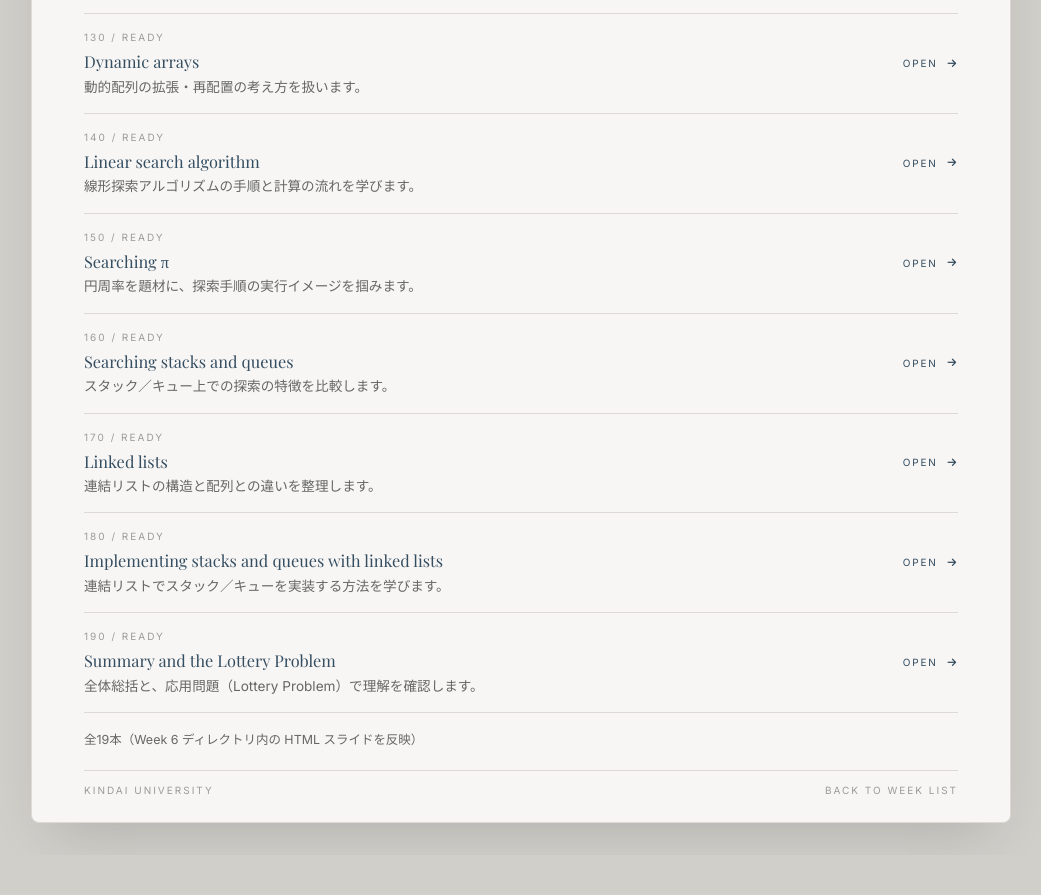
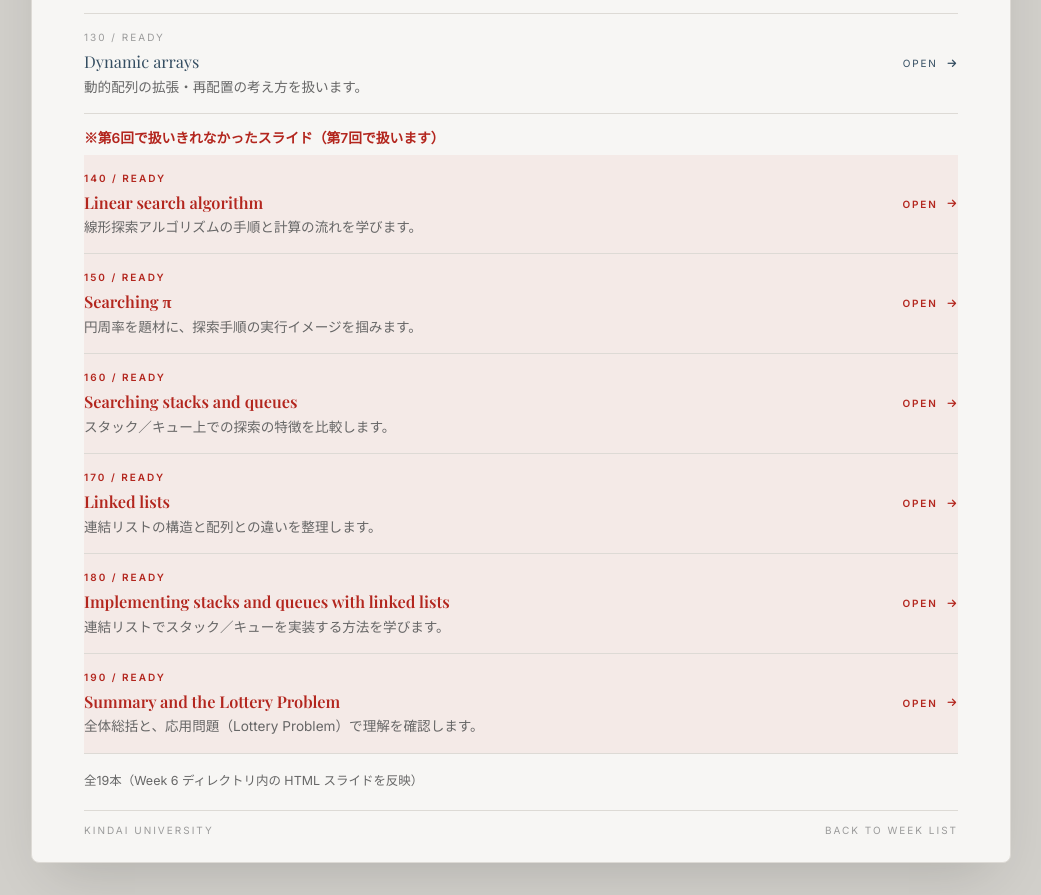
Before and after one commit to Shun-Osawa-kindai/Special-Lecture-on-Programming, a plain HTML site: page lecture-notes/Week_6/index.html in a window 1280 px wide. Shown: the part 1519-2414 px from the top of the page, without its empty margins (119-1160 px from the left). Before the commit the page ends 2374 px from the top, so only its background shows below. Drawn offline with nearby package versions, Linux system fonts and the light colour scheme; a web font is replaced by a local one.

Commit message:
第6回で扱いきれなかったすr態度に関する中役を記載

```diff
--- a/lecture-notes/Week_6/index.html
+++ b/lecture-notes/Week_6/index.html
@@ -31,6 +31,12 @@
         .slide-desc { margin:0; font-size:.85rem; color:var(--muted); }
         .action { display:inline-flex; align-items:center; gap:10px; font-size:10px; letter-spacing:.18em; text-transform:uppercase; color:var(--navy); white-space:nowrap; }
         .action i { font-size:.62rem; }
+        .carryover-note { margin:14px 0 6px; font-size:.86rem; color:#b3261e; font-weight:700; }
+        .carryover-item { background:rgba(179,38,30,.06); }
+        .carryover-item:hover { background:rgba(179,38,30,.12); }
+        .carryover-item .slide-label,
+        .carryover-item .slide-title,
+        .carryover-item .action { color:#b3261e; font-weight:700; }
         .meta { margin-top:18px; font-size:.78rem; color:var(--muted); }
         .bottom { margin-top:20px; border-top:1px solid var(--border); padding-top:12px; display:flex; justify-content:space-between; font-size:10px; letter-spacing:.2em; text-transform:uppercase; color:var(--light); }
         @media (max-width: 840px) { .card { padding:28px 20px 18px; } .slide-item { grid-template-columns:1fr; } }
@@ -60,12 +66,13 @@
                 <a class="slide-item" href="./110.Solution%20to%20the%20Theseus%20and%20Minotaur%20problem.html"><div><p class="slide-label">110 / Ready</p><h2 class="slide-title serif">Solution to the Theseus and Minotaur problem</h2><p class="slide-desc">テセウス問題の解法を、スタックとの対応で説明します。</p></div><span class="action">Open<i class="fa-solid fa-arrow-right"></i></span></a>
                 <a class="slide-item" href="./120.Arrays.html"><div><p class="slide-label">120 / Ready</p><h2 class="slide-title serif">Arrays</h2><p class="slide-desc">配列を導入し、抽象データ型との関係を具体化します。</p></div><span class="action">Open<i class="fa-solid fa-arrow-right"></i></span></a>
                 <a class="slide-item" href="./130.Dynamic%20arrays.html"><div><p class="slide-label">130 / Ready</p><h2 class="slide-title serif">Dynamic arrays</h2><p class="slide-desc">動的配列の拡張・再配置の考え方を扱います。</p></div><span class="action">Open<i class="fa-solid fa-arrow-right"></i></span></a>
-                <a class="slide-item" href="./140.Linear%20search%20algorithm.html"><div><p class="slide-label">140 / Ready</p><h2 class="slide-title serif">Linear search algorithm</h2><p class="slide-desc">線形探索アルゴリズムの手順と計算の流れを学びます。</p></div><span class="action">Open<i class="fa-solid fa-arrow-right"></i></span></a>
-                <a class="slide-item" href="./150.Searching%20%CF%80.html"><div><p class="slide-label">150 / Ready</p><h2 class="slide-title serif">Searching π</h2><p class="slide-desc">円周率を題材に、探索手順の実行イメージを掴みます。</p></div><span class="action">Open<i class="fa-solid fa-arrow-right"></i></span></a>
-                <a class="slide-item" href="./160.Searching%20stacks%20and%20queues.html"><div><p class="slide-label">160 / Ready</p><h2 class="slide-title serif">Searching stacks and queues</h2><p class="slide-desc">スタック／キュー上での探索の特徴を比較します。</p></div><span class="action">Open<i class="fa-solid fa-arrow-right"></i></span></a>
-                <a class="slide-item" href="./170.Linked%20lists.html"><div><p class="slide-label">170 / Ready</p><h2 class="slide-title serif">Linked lists</h2><p class="slide-desc">連結リストの構造と配列との違いを整理します。</p></div><span class="action">Open<i class="fa-solid fa-arrow-right"></i></span></a>
-                <a class="slide-item" href="./180.Implementing%20stacks%20and%20queues%20with%20linked%20lists.html"><div><p class="slide-label">180 / Ready</p><h2 class="slide-title serif">Implementing stacks and queues with linked lists</h2><p class="slide-desc">連結リストでスタック／キューを実装する方法を学びます。</p></div><span class="action">Open<i class="fa-solid fa-arrow-right"></i></span></a>
-                <a class="slide-item" href="./190.Summary%20and%20the%20Lottery%20Problem.html"><div><p class="slide-label">190 / Ready</p><h2 class="slide-title serif">Summary and the Lottery Problem</h2><p class="slide-desc">全体総括と、応用問題（Lottery Problem）で理解を確認します。</p></div><span class="action">Open<i class="fa-solid fa-arrow-right"></i></span></a>
+                <p class="carryover-note">※第6回で扱いきれなかったスライド（第7回で扱います）</p>
+                <a class="slide-item carryover-item" href="./140.Linear%20search%20algorithm.html"><div><p class="slide-label">140 / Ready</p><h2 class="slide-title serif">Linear search algorithm</h2><p class="slide-desc">線形探索アルゴリズムの手順と計算の流れを学びます。</p></div><span class="action">Open<i class="fa-solid fa-arrow-right"></i></span></a>
+                <a class="slide-item carryover-item" href="./150.Searching%20%CF%80.html"><div><p class="slide-label">150 / Ready</p><h2 class="slide-title serif">Searching π</h2><p class="slide-desc">円周率を題材に、探索手順の実行イメージを掴みます。</p></div><span class="action">Open<i class="fa-solid fa-arrow-right"></i></span></a>
+                <a class="slide-item carryover-item" href="./160.Searching%20stacks%20and%20queues.html"><div><p class="slide-label">160 / Ready</p><h2 class="slide-title serif">Searching stacks and queues</h2><p class="slide-desc">スタック／キュー上での探索の特徴を比較します。</p></div><span class="action">Open<i class="fa-solid fa-arrow-right"></i></span></a>
+                <a class="slide-item carryover-item" href="./170.Linked%20lists.html"><div><p class="slide-label">170 / Ready</p><h2 class="slide-title serif">Linked lists</h2><p class="slide-desc">連結リストの構造と配列との違いを整理します。</p></div><span class="action">Open<i class="fa-solid fa-arrow-right"></i></span></a>
+                <a class="slide-item carryover-item" href="./180.Implementing%20stacks%20and%20queues%20with%20linked%20lists.html"><div><p class="slide-label">180 / Ready</p><h2 class="slide-title serif">Implementing stacks and queues with linked lists</h2><p class="slide-desc">連結リストでスタック／キューを実装する方法を学びます。</p></div><span class="action">Open<i class="fa-solid fa-arrow-right"></i></span></a>
+                <a class="slide-item carryover-item" href="./190.Summary%20and%20the%20Lottery%20Problem.html"><div><p class="slide-label">190 / Ready</p><h2 class="slide-title serif">Summary and the Lottery Problem</h2><p class="slide-desc">全体総括と、応用問題（Lottery Problem）で理解を確認します。</p></div><span class="action">Open<i class="fa-solid fa-arrow-right"></i></span></a>
     </section>
     <p class="meta">全19本（Week 6 ディレクトリ内の HTML スライドを反映）</p>
     <div class="bottom"><span>Kindai University</span><a href="../../index.html">Back to Week List</a></div>
```
Also changed, not shown: 2 other files.
